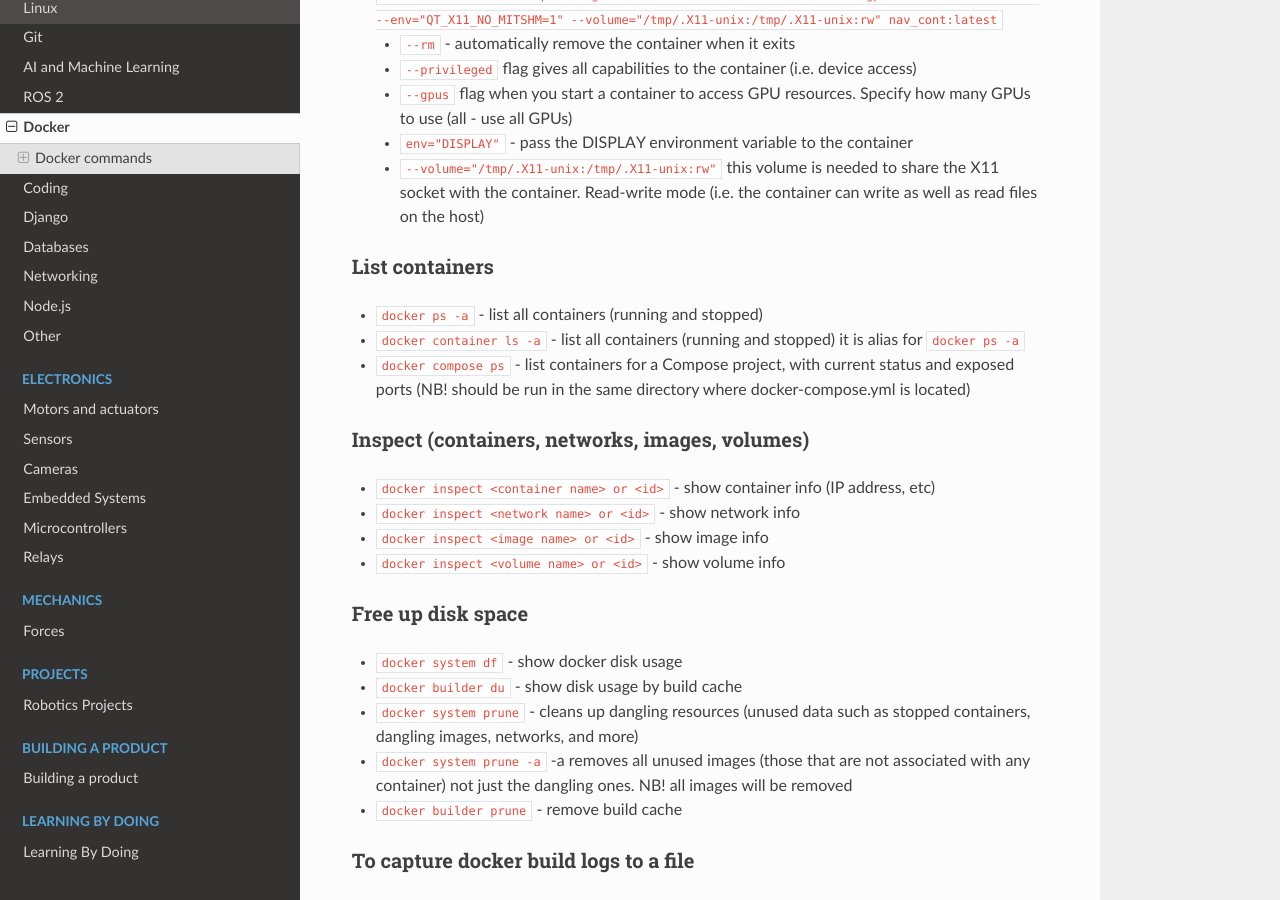
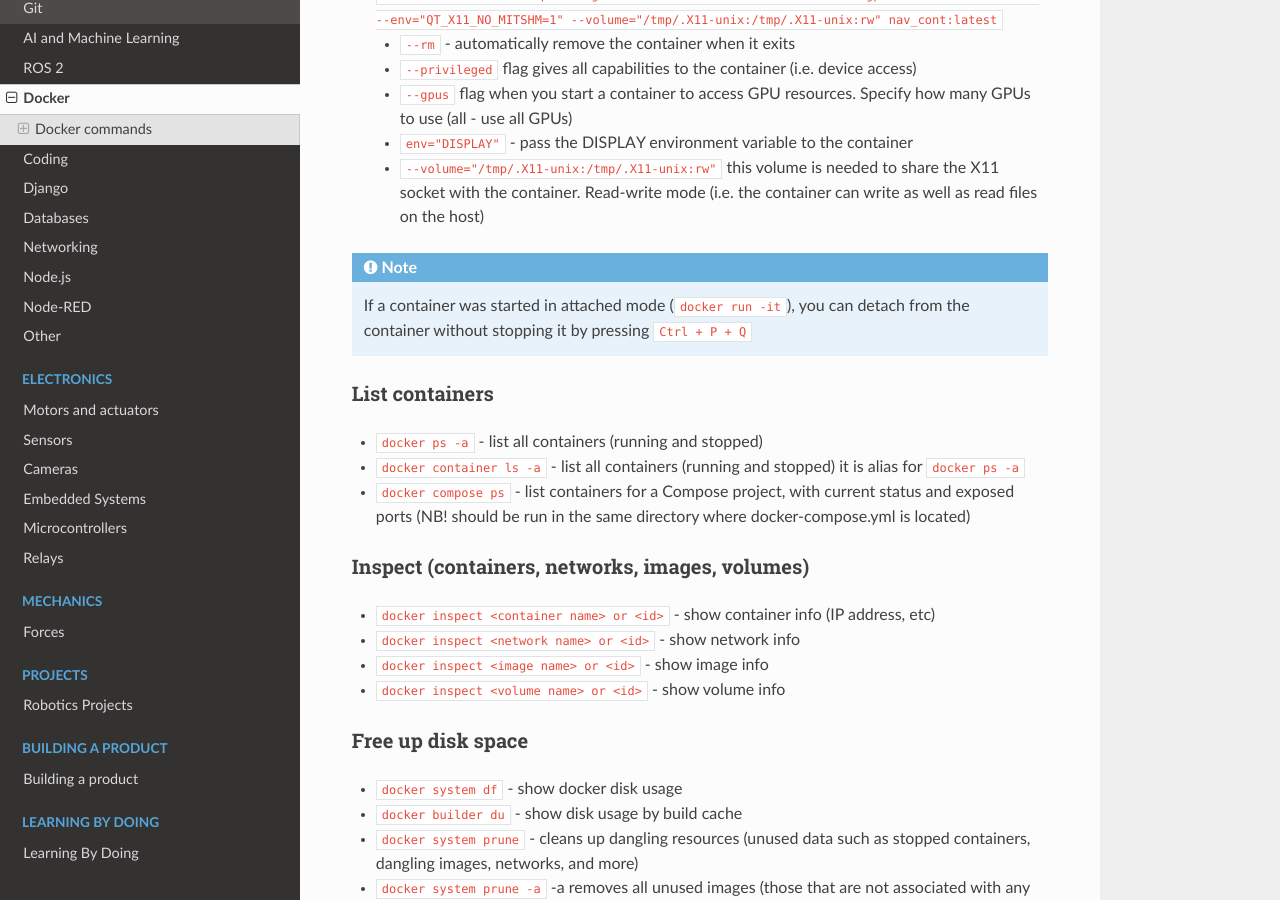
Before and after one commit to jevgenik/manuals, a Sphinx documentation site: the page built from source/files/software/docker.rst, in a window 1280 px wide and 900 px high, scrolled down 1599 px. Built offline with Sphinx 7.4.7 and the Read the Docs theme 2.0.0, drawn with Linux system fonts in a browser that asks for light colours.

Commit message:
added node_red

```diff
--- a/source/files/software/docker.rst
+++ b/source/files/software/docker.rst
@@ -49,6 +49,8 @@ Run docker containers with GUI
 
    * ``--volume="/tmp/.X11-unix:/tmp/.X11-unix:rw"`` this volume is needed to share the X11 socket with the container. Read-write mode (i.e. the container can write as well as read files on the host)
 
+.. note::
+   If a container was started in attached mode (``docker run -it``), you can detach from the container without stopping it by pressing ``Ctrl + P + Q``
 
 List containers
 ---------------
--- a/source/index.rst
+++ b/source/index.rst
@@ -26,6 +26,7 @@ Guide into robotics
    files/software/databases/databases
    files/software/networking/networking
    files/software/nodejs/nodejs
+   files/software/node_red/node_red
    files/software/other/other
 
 
```
Also changed, not shown: source/files/software/node_red/node_red.rst (added, +17 -0 lines).
